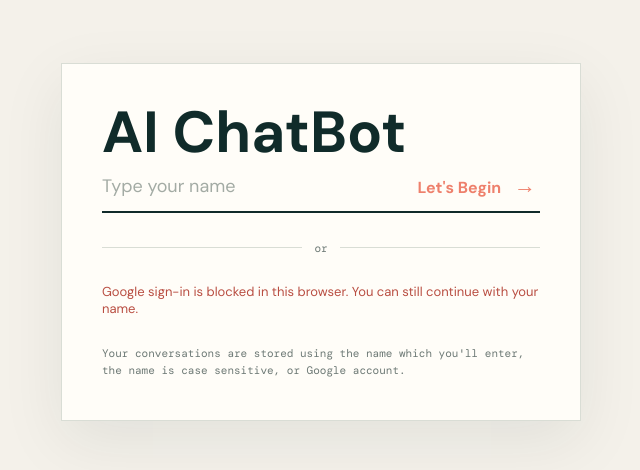
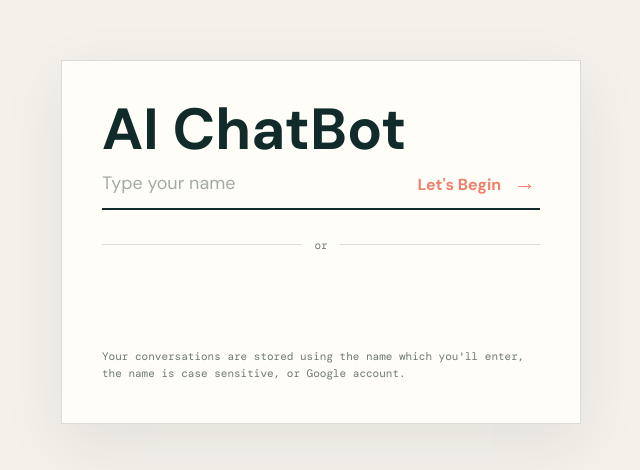
Before and after one commit to Swapnilbh2809/AIchatbot, a React (Vite) app in the folder frontend/: page / in a window 1280 px wide. Shown: the part 158-628 px from the top of the page, without its empty margins (319-959 px from the left). Built offline with nearby package versions, Linux system fonts and the light colour scheme; no server answers.

Commit message:
for browser

```diff
--- a/frontend/src/components/IdentityPrompt.jsx
+++ b/frontend/src/components/IdentityPrompt.jsx
@@ -4,36 +4,18 @@ const GOOGLE_CLIENT_ID = import.meta.env.VITE_GOOGLE_CLIENT_ID || "";
 
 export default function IdentityPrompt({ onContinue, error }) {
   const [name, setName] = useState("");
-  const [googleAvailable, setGoogleAvailable] = useState(false);
   const googleRef = useRef(null);
 
   useEffect(() => {
     function renderGoogle() {
-      if (!GOOGLE_CLIENT_ID || !window.google || !googleRef.current) {
-        setGoogleAvailable(false);
-        return;
-      }
-
-      try {
-        if (!window.google.accounts?.id) {
-          setGoogleAvailable(false);
-          return;
-        }
-
+      if (!GOOGLE_CLIENT_ID || !window.google || !googleRef.current) return;
       window.google.accounts.id.initialize({
         client_id: GOOGLE_CLIENT_ID,
         callback: (response) => onContinue({ token: response.credential }),
       });
-
       window.google.accounts.id.renderButton(googleRef.current, {
         theme: "outline", size: "large", text: "continue_with", shape: "rectangular", width: 280,
       });
-
-        setGoogleAvailable(true);
-      } catch (loadError) {
-        console.warn("Google sign-in failed to initialize:", loadError);
-        setGoogleAvailable(false);
-      }
     }
 
     window.addEventListener("google-loaded", renderGoogle);
@@ -59,13 +41,7 @@ export default function IdentityPrompt({ onContinue, error }) {
           </div>
         </form>
         <div className="prompt-divider"><span>or</span></div>
-        {GOOGLE_CLIENT_ID && googleAvailable ? (
-          <div className="google-button" ref={googleRef} />
-        ) : GOOGLE_CLIENT_ID ? (
-          <p className="error-message">Google sign-in is blocked in this browser. You can still continue with your name.</p>
-        ) : (
-          <p className="error-message">Google sign-in is not configured.</p>
-        )}
+        {GOOGLE_CLIENT_ID ? <div className="google-button" ref={googleRef} /> : <p className="error-message">Google sign-in is not configured.</p>}
         <p className="storage-warning">Your conversations are stored using the name which you'll enter, the name is case sensitive, or Google account.</p>
         {error && <p className="error-message" role="alert">{error}</p>}
       </section>
```
Lines whose indentation alone changed are shown as unchanged.
